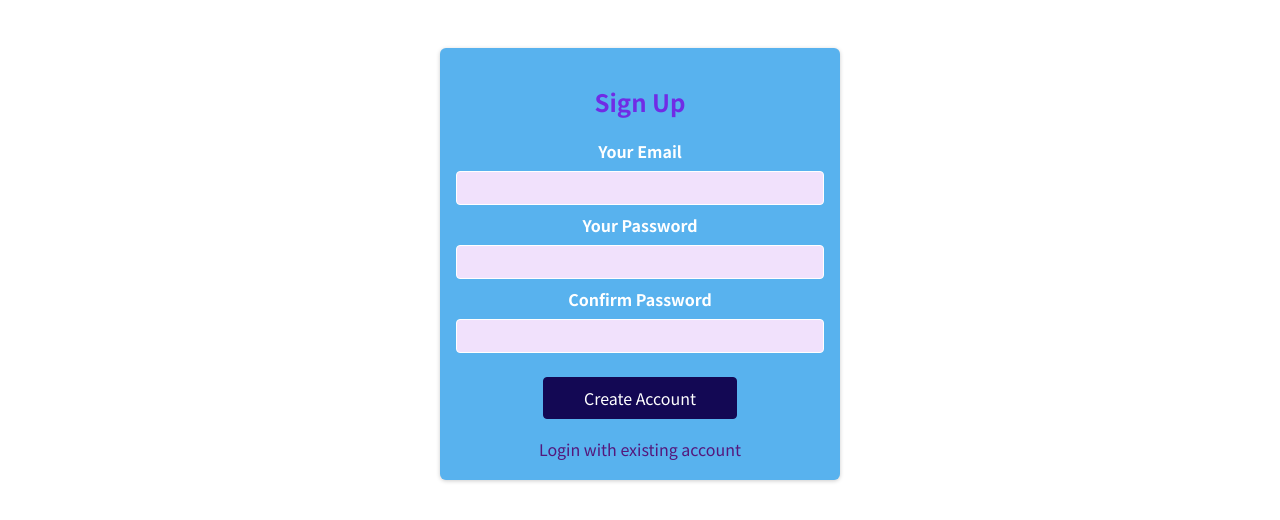
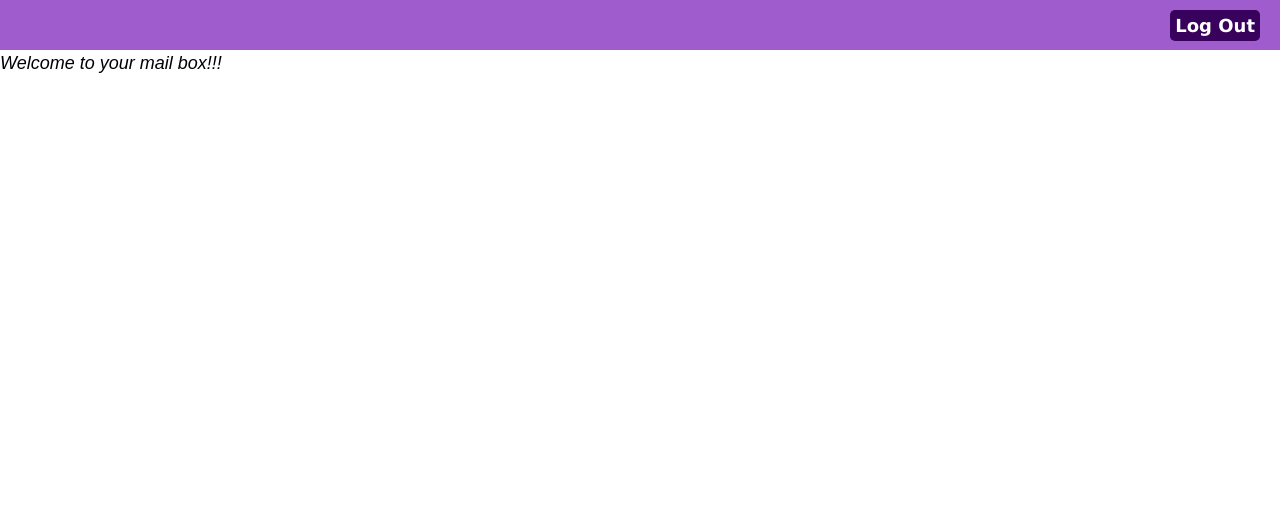
Before and after one commit to Vinay-M-01/Mail-Box-Client, a React (Create React App) app: page /Welcome in a window 1280 px wide. Before the commit this address led to /Login. Shown: the top 520 px of the page. Built offline with nearby package versions, Linux system fonts and the light colour scheme.

Commit message:
T3- Login Screen

```diff
--- a/src/App.js
+++ b/src/App.js
@@ -1,6 +1,7 @@
 
 import { Redirect, Route} from "react-router-dom";
 import AuthForm from "./components/Auth/AuthForm";
+import Welcome from "./components/Pages/Welcome";
 
 function App() {
   return (
@@ -9,12 +10,12 @@
         <AuthForm/>
       </Route>
 
-      <Route path="*">
+      <Route path="/" exact>
         <Redirect to="/Login"/>
       </Route>
 
       <Route path="/Welcome">
-        <h1>You have Logged in </h1>
+        <Welcome/>
       </Route>
     </div>
   );
--- a/src/components/Auth/AuthForm.js
+++ b/src/components/Auth/AuthForm.js
@@ -14,7 +14,7 @@
 //   let loginDetails = useSelector(state => state.auth)
 //   console.log(loginDetails.userId)
 
-  const [isLogin, setIsLogin] = useState(false);
+  const [isLogin, setIsLogin] = useState(true);
   const [isLoading, setIsLoading] = useState(false)
 
 
--- /dev/null
+++ b/src/components/Layout/Header.css
@@ -0,0 +1,52 @@
+.mainHeader{
+
+    background-color: #9f5ccc;
+    height: 50px;
+
+
+}
+
+.profileButton{
+    margin-top: 10px;
+    float: right;
+    margin-right: 20px;
+    color: white;
+    text-decoration: none;
+    font-size: large;
+    font-weight: bold;
+    font-family: Verdana, Geneva, Tahoma, sans-serif;
+    padding: 5px;
+    background-color:  #38015c;
+    border-radius: 5px;
+
+}
+.profileButton:hover{
+    background-color: purple;
+
+}
+.logoutbtn{
+    margin-top: 10px;
+    float: right;
+    margin-right: 20px;
+    color: white;
+    text-decoration: none;
+    font-size: large;
+    font-weight: bold;
+    font-family: Verdana, Geneva, Tahoma, sans-serif;
+    padding: 5px;
+    background-color:  #38015c;
+    border-radius: 5px;
+    border: none;
+}
+.logoutbtn:hover{
+    background-color: purple;
+}
+.theme{
+    margin-top: 10px;
+    float: left;
+    margin-left: 20px;
+    color: white;
+    text-decoration: none;
+    font-size: large;
+    font-weight: bold;
+}
--- /dev/null
+++ b/src/components/Layout/Header.js
@@ -0,0 +1,16 @@
+import "./Header.css";
+// import { useSelector } from 'react-redux/es/exports';
+// import { Link } from 'react-router-dom';
+// import { useState } from 'react';
+const Header = (props) => {
+  return (
+    <>
+      <nav className="mainHeader">
+        <button className="logoutbtn" onClick={props.logOut}>
+          Log Out
+        </button>
+      </nav>
+    </>
+  );
+};
+export default Header;
--- /dev/null
+++ b/src/components/Pages/Welcome.js
@@ -0,0 +1,18 @@
+import Header from "../Layout/Header";
+
+const Welcome = (props) => {
+    return ( <div>
+        <Header/>
+        <span
+        style={{
+          fontFamily: "sans-serif",
+          fontSize: "large",
+          fontStyle: "italic",
+        }}
+      >
+        Welcome to your mail box!!!
+      </span>
+    </div> );
+}
+
+export default Welcome;
```
